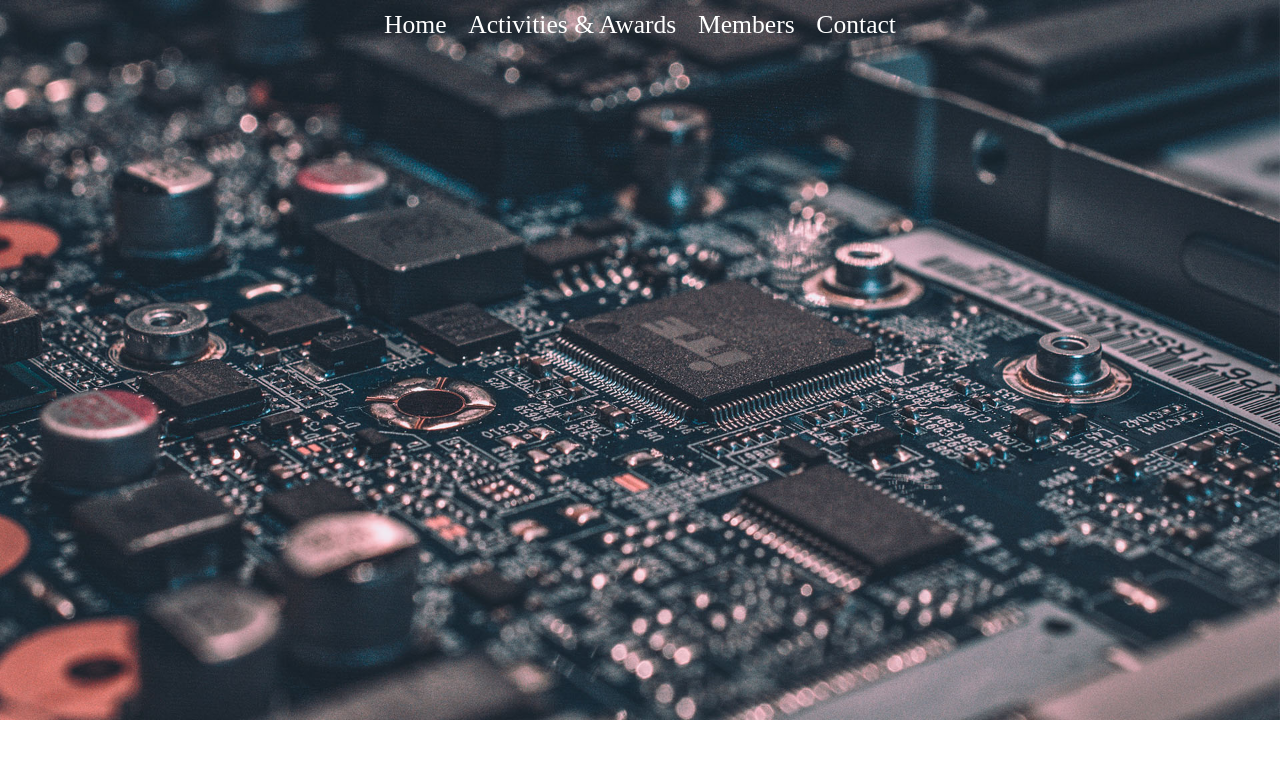
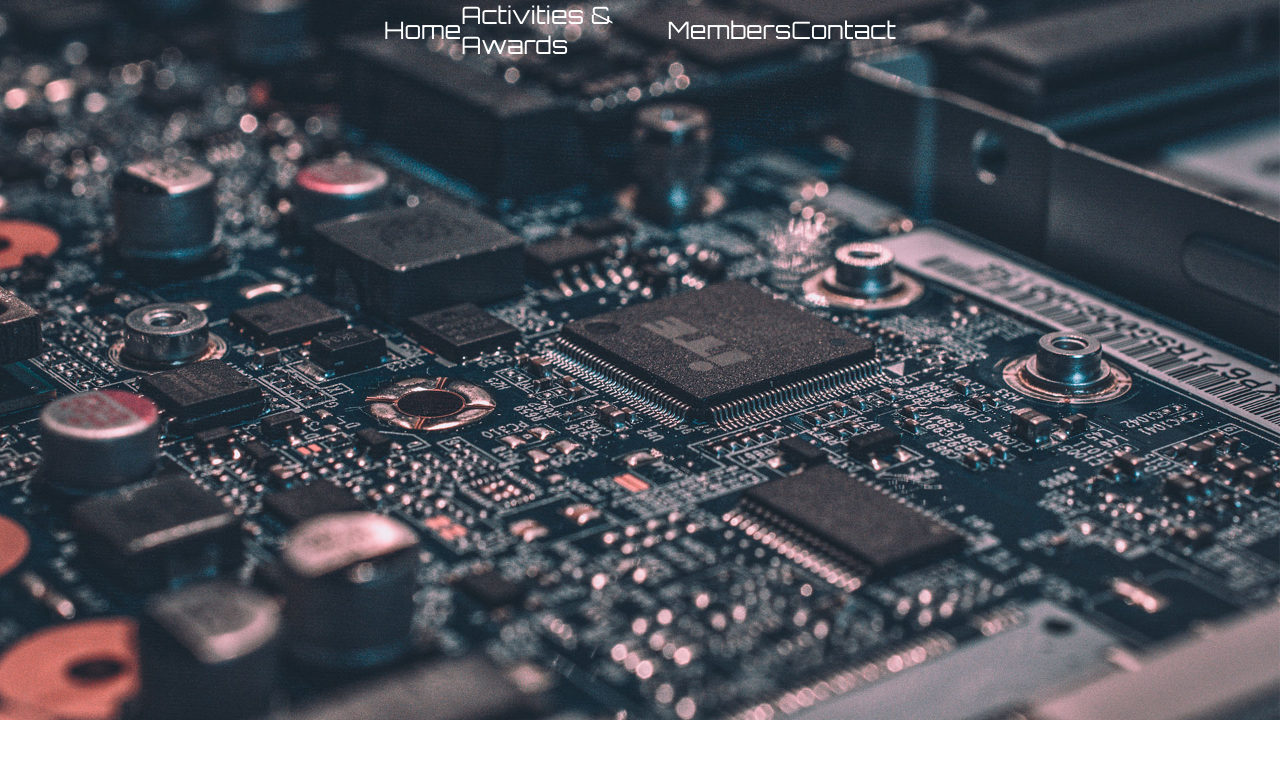
Before and after one commit to dnjooiopa/esl-official-website, a Vue app: page / in a window 1280 px wide. Shown: the top 758 px of the page. Built offline with nearby package versions, Linux system fonts and the light colour scheme.

Commit message:
styling navbar font

```diff
--- a/src/components/Navbar.vue
+++ b/src/components/Navbar.vue
@@ -27,11 +27,14 @@ export default {
 
 #nav-container {
   width: 40%;
-  height: 50px;
+  height: 60px;
   display: flex;
   justify-content: space-between;
   align-items: center;
-  font-size: 1.6rem;
+
+  font-size: 1.5rem;
+  font-weight: 400;
   color: white;
+  font-family: 'Orbitron', sans-serif;
 }
 </style>
```
